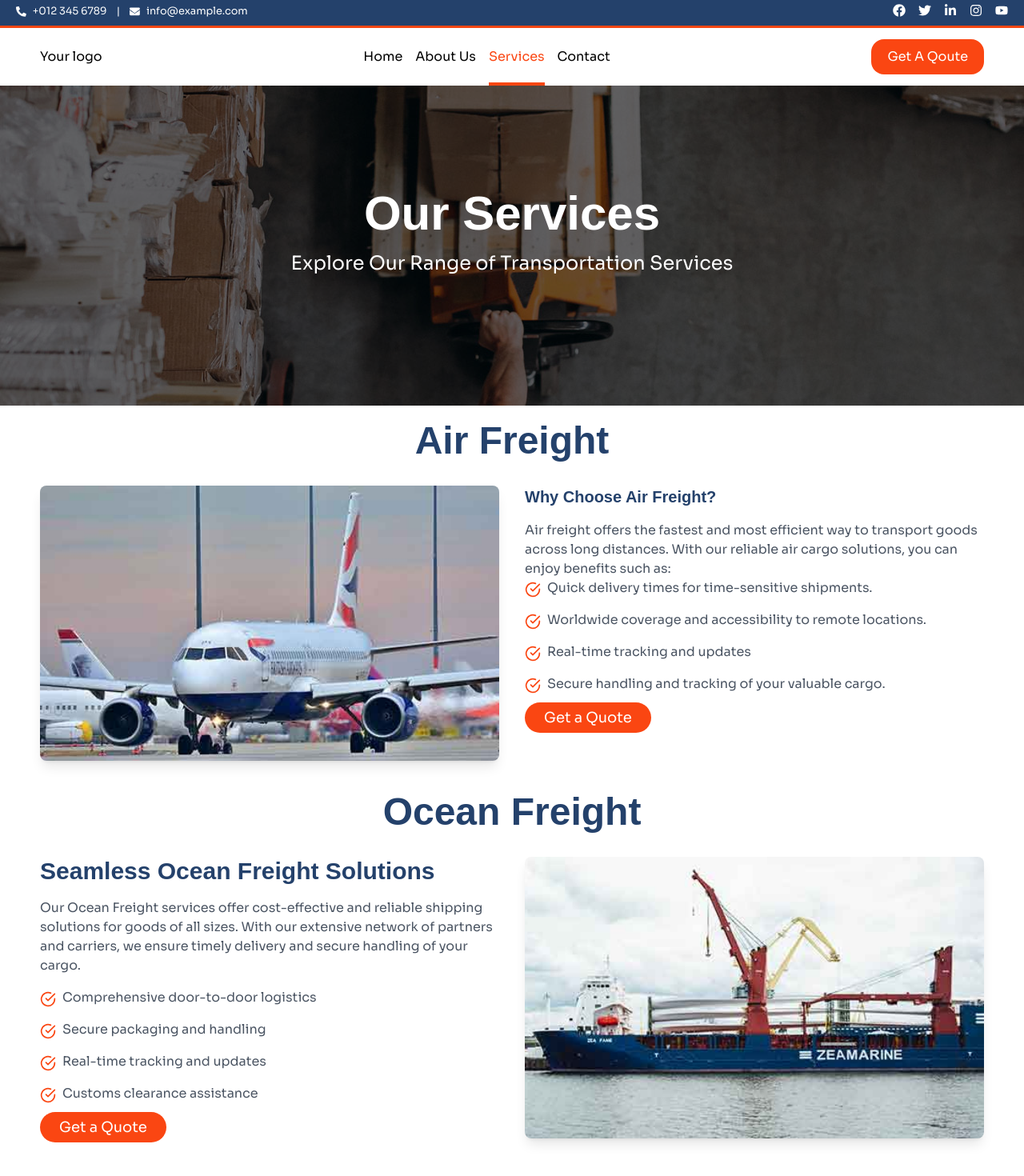
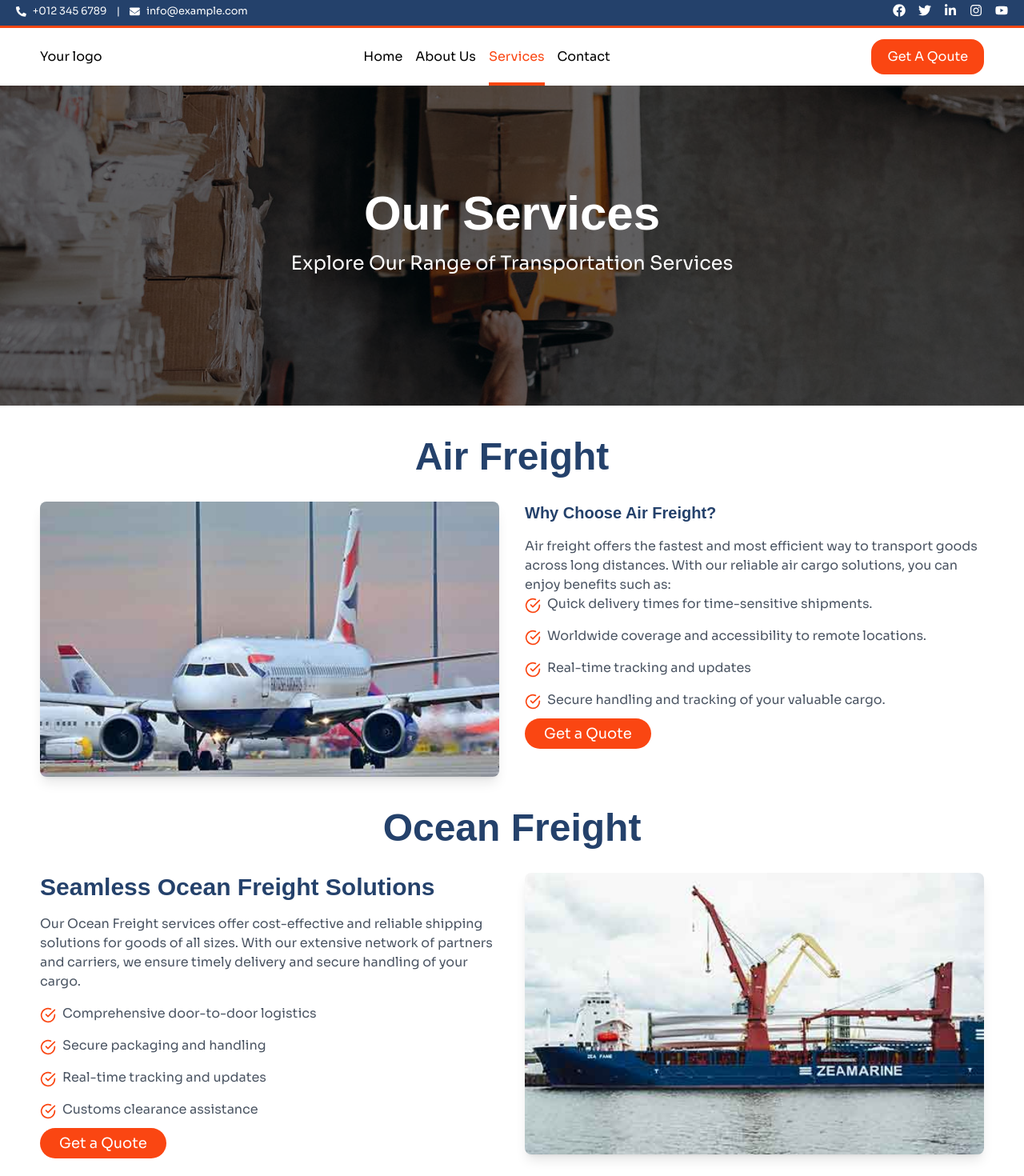
Before and after one commit to olayinka06-dev/airline-project, a Next.js app: page /service in a window 1280 px wide. Shown: the top 1470 px of the page at 80% size. Built offline with nearby package versions, Linux system fonts and the light colour scheme.

Commit message:
Adjusting the contact page

```diff
--- a/src/app/contact/page.jsx
+++ b/src/app/contact/page.jsx
@@ -1,10 +1,17 @@
-import ContactInformation from '@/components/entities/ContactInformation';
-import React from 'react'
+import ContactInformation from "@/components/entities/ContactInformation";
+import HeroBanner from "@/components/entities/HeroBanner";
+import React from "react";
 
 const ContactPage = () => {
   return (
-    <ContactInformation/>
-  )
-}
+    <>
+      <HeroBanner
+        head={"Contact Us"}
+        paragraph={"Get in Touch with Our Team"}
+      />
+      <ContactInformation />
+    </>
+  );
+};
 
 export default ContactPage;
--- a/src/app/service/page.jsx
+++ b/src/app/service/page.jsx
@@ -24,7 +24,7 @@ const ServiceDetail = () => {
         head={"Our Services"}
         paragraph={"Explore Our Range of Transportation Services"}
       />
-      <div className="py-5">
+      <div className="py-10">
         <AirFreight />
         <OceanFreightDetail />
         <RoadFreightDetail />
--- a/src/components/entities/ContactInformation.jsx
+++ b/src/components/entities/ContactInformation.jsx
@@ -47,7 +47,7 @@ const ContactInformation = () => {
     <section className="py-16 bg-gray-100">
       <div className="container mx-auto">
         <h2 className="text-3xl md:text-4xl lg:text-5xl font-bold mb-8 text-text-gray text-center">
-          Contact Us
+          {/* Contact Us */}
         </h2>
         <div className="grid grid-cols-1 lg:grid-cols-2 gap-8">
           <div className="bg-white rounded-lg p-6 shadow-md">
```
